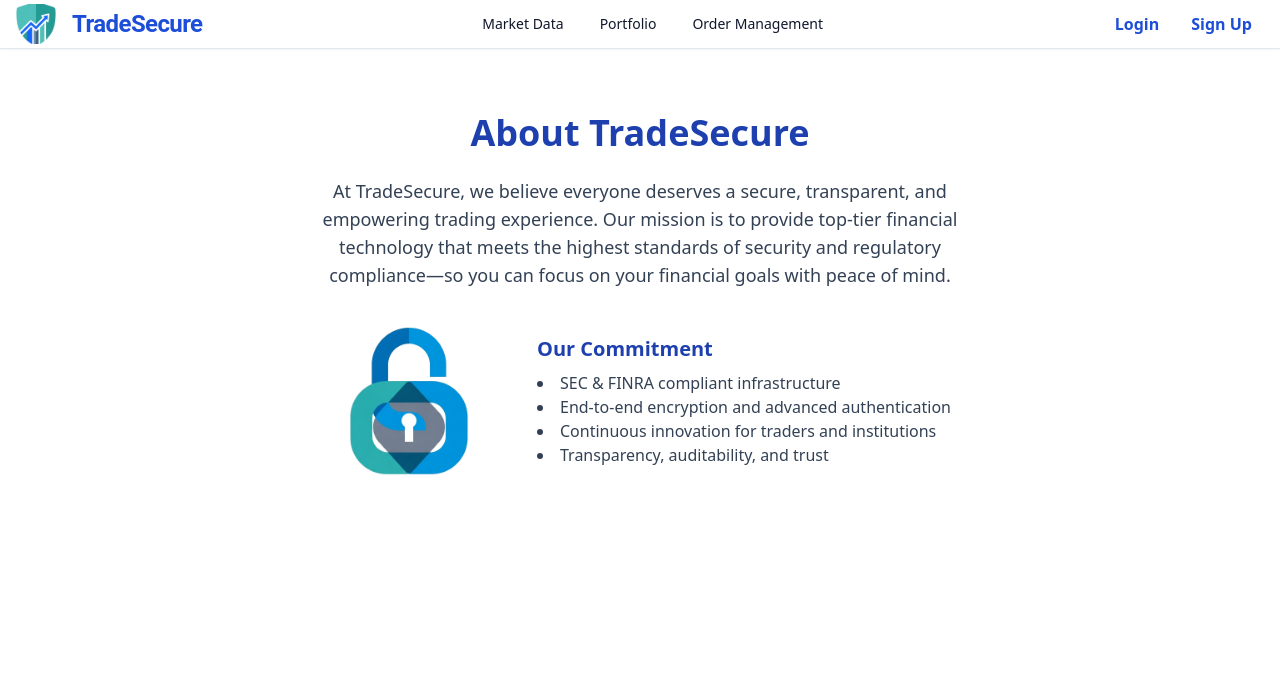
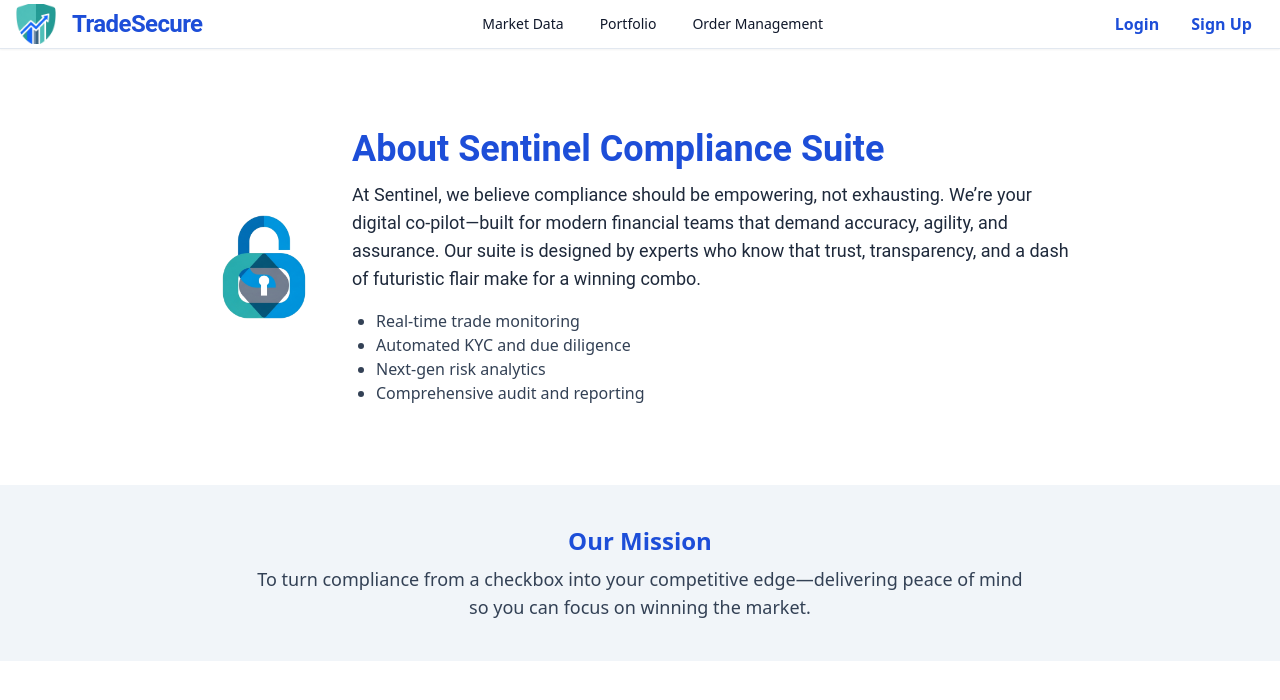
Before and after one commit to Collin-Test-Quome-Org/create-a-comprehensive-sec-compliant-trading-platf-f05db471-6273c742, a React (Vite) app in the folder frontend/: page /about in a window 1280 px wide. Shown: the top 700 px of the page. Built offline with nearby package versions, Linux system fonts and the light colour scheme.

Commit message:
Add HomePage, AboutPage, and Hero component with branding and animated hero section.

```diff
--- a/frontend/src/components/Hero.tsx
+++ b/frontend/src/components/Hero.tsx
@@ -1,39 +1,39 @@
 import { motion } from 'framer-motion';
-import { Button } from '@/components/ui/button';
-import { ArrowRight } from 'lucide-react';
-import { Link } from 'react-router-dom';
 
-export const Hero = () => {
+export function Hero() {
   return (
-    <div
+    <motion.div
+      initial={{ opacity: 0 }}
+      animate={{ opacity: 1 }}
+      transition={{ duration: 1 }}
       style={{ backgroundImage: "url('/branding/assets/hero-0.png')" }}
-      className="bg-cover bg-center h-[36rem] w-full relative"
+      className="bg-cover bg-center h-96 w-full relative"
     >
-      <div className="bg-black bg-opacity-60 h-full w-full flex flex-col items-center justify-center text-center px-6">
-        <motion.div
-          initial={{ opacity: 0, y: 40 }}
-          animate={{ opacity: 1, y: 0 }}
-          transition={{ duration: 1 }}
-          className="max-w-2xl"
+      <div className="bg-black bg-opacity-50 h-full flex flex-col items-center justify-center">
+        <motion.img
+          src="/branding/assets/logo-0.png"
+          className="w-28 h-28 mb-6 drop-shadow-xl"
+          initial={{ scale: 0.8, opacity: 0 }}
+          animate={{ scale: 1, opacity: 1 }}
+          transition={{ duration: 1.1, delay: 0.2 }}
+        />
+        <motion.h1
+          className="text-white text-5xl font-bold font-['Roboto'] drop-shadow-lg mb-2 text-center"
+          initial={{ y: 30, opacity: 0 }}
+          animate={{ y: 0, opacity: 1 }}
+          transition={{ duration: 0.9, delay: 0.3 }}
         >
-          <h1 className="text-white text-5xl md:text-6xl font-bold mb-4 font-['Roboto'] tracking-tight" style={{ fontFamily: 'Roboto, sans-serif', fontWeight: 700 }}>
-            TradeGuard: Secure. Compliant. Confident.
-          </h1>
-          <p className="text-slate-200 text-lg md:text-xl mb-8 font-['Roboto']" style={{ fontFamily: 'Roboto, sans-serif', fontWeight: 400 }}>
-            The all-in-one trading compliance, monitoring, and risk analytics suite. Protect your trades, empower your growth, and stay ahead of regulations with next-gen transparency.
-          </p>
-          <div className="flex flex-col md:flex-row gap-4 justify-center">
-            <Button asChild id="get-started-cta" size="lg" className="bg-[#1d4ed8] hover:bg-blue-700 text-white text-lg font-semibold shadow-lg">
-              <Link to="/signup">
-                Get Started <ArrowRight className="ml-2 w-5 h-5" />
-              </Link>
-            </Button>
-            <Button asChild variant="outline" id="learn-more-cta" size="lg" className="border-white text-white text-lg font-semibold hover:bg-white hover:text-[#1d4ed8]">
-              <Link to="/market-data">Explore Platform</Link>
-            </Button>
-          </div>
-        </motion.div>
+          Secure. Compliant. Unstoppable.
+        </motion.h1>
+        <motion.p
+          className="text-slate-200 text-lg font-['Roboto'] mt-2 max-w-2xl text-center"
+          initial={{ opacity: 0 }}
+          animate={{ opacity: 1 }}
+          transition={{ duration: 1.2, delay: 0.9 }}
+        >
+          Where regulatory confidence meets trading intelligence. Sentinel is your all-in-one platform for compliance, monitoring, and performance analytics.
+        </motion.p>
       </div>
-    </div>
+    </motion.div>
   );
-};
+}
--- a/frontend/src/pages/AboutPage.tsx
+++ b/frontend/src/pages/AboutPage.tsx
@@ -2,41 +2,36 @@ import { motion } from 'framer-motion';
 
 export function AboutPage() {
   return (
-    <main className="min-h-screen bg-white text-slate-900">
-      <section className="container mx-auto py-16 px-4">
-        <motion.h1
-          className="font-roboto font-bold text-4xl text-blue-800 mb-6 text-center"
-          initial={{ opacity: 0, y: 30 }}
-          animate={{ opacity: 1, y: 0 }}
-          transition={{ duration: 0.7 }}
-        >
-          About TradeSecure
-        </motion.h1>
-        <motion.p
-          className="font-roboto text-lg text-slate-700 max-w-2xl mx-auto mb-8 text-center"
-          initial={{ opacity: 0, y: 20 }}
-          animate={{ opacity: 1, y: 0 }}
-          transition={{ delay: 0.2, duration: 0.7 }}
-        >
-          At TradeSecure, we believe everyone deserves a secure, transparent, and empowering trading experience. Our mission is to provide top-tier financial technology that meets the highest standards of security and regulatory compliance—so you can focus on your financial goals with peace of mind.
-        </motion.p>
-        <motion.div
-          className="flex flex-col md:flex-row items-center justify-center gap-12"
-          initial={{ opacity: 0 }}
-          animate={{ opacity: 1 }}
-          transition={{ delay: 0.4, duration: 0.7 }}
-        >
-          <img src="/branding/assets/logo-1.png" className="h-32 w-32 md:h-40 md:w-40" />
-          <div className="max-w-lg">
-            <h2 className="font-roboto font-bold text-xl text-blue-800 mb-2">Our Commitment</h2>
-            <ul className="list-disc list-inside text-slate-700 font-roboto">
-              <li>SEC &amp; FINRA compliant infrastructure</li>
-              <li>End-to-end encryption and advanced authentication</li>
-              <li>Continuous innovation for traders and institutions</li>
-              <li>Transparency, auditability, and trust</li>
+    <main className="w-full min-h-screen bg-white pb-16">
+      <motion.section
+        className="w-full max-w-4xl mx-auto px-4 py-20"
+        initial={{ opacity: 0, y: 40 }}
+        animate={{ opacity: 1, y: 0 }}
+        transition={{ duration: 0.7 }}
+      >
+        <div className="flex flex-col md:flex-row gap-8 items-center">
+          <img src="/branding/assets/logo-1.png" className="w-28 h-28 flex-shrink-0" />
+          <div>
+            <h2 className="text-4xl font-bold font-['Roboto'] text-[#1d4ed8] mb-3">About Sentinel Compliance Suite</h2>
+            <p className="text-lg text-slate-800 font-['Roboto']">
+              At Sentinel, we believe compliance should be empowering, not exhausting. We’re your digital co-pilot—built for modern financial teams that demand accuracy, agility, and assurance. Our suite is designed by experts who know that trust, transparency, and a dash of futuristic flair make for a winning combo.
+            </p>
+            <ul className="list-disc ml-6 mt-4 text-slate-700">
+              <li>Real-time trade monitoring</li>
+              <li>Automated KYC and due diligence</li>
+              <li>Next-gen risk analytics</li>
+              <li>Comprehensive audit and reporting</li>
             </ul>
           </div>
-        </motion.div>
+        </div>
+      </motion.section>
+      <section className="w-full flex items-center justify-center bg-slate-100 py-10">
+        <div className="max-w-3xl mx-auto text-center">
+          <h3 className="text-2xl font-bold text-[#1d4ed8] mb-2">Our Mission</h3>
+          <p className="text-slate-700 text-lg">
+            To turn compliance from a checkbox into your competitive edge—delivering peace of mind so you can focus on winning the market.
+          </p>
+        </div>
       </section>
     </main>
   );
```
Also changed, not shown: frontend/src/pages/HomePage.tsx (+49 -74 lines).
